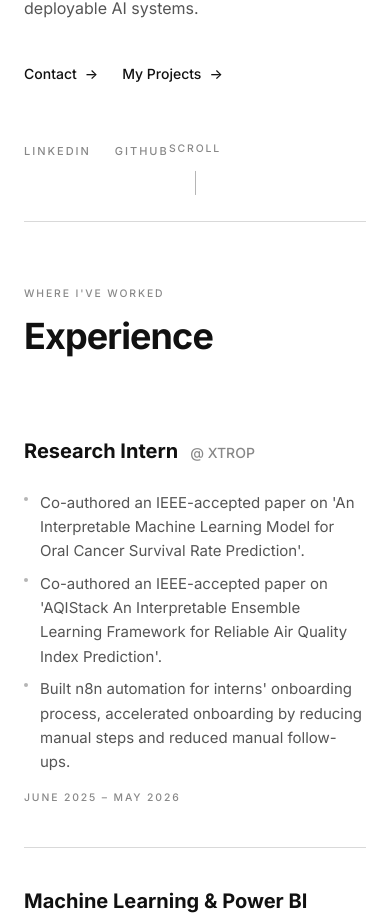
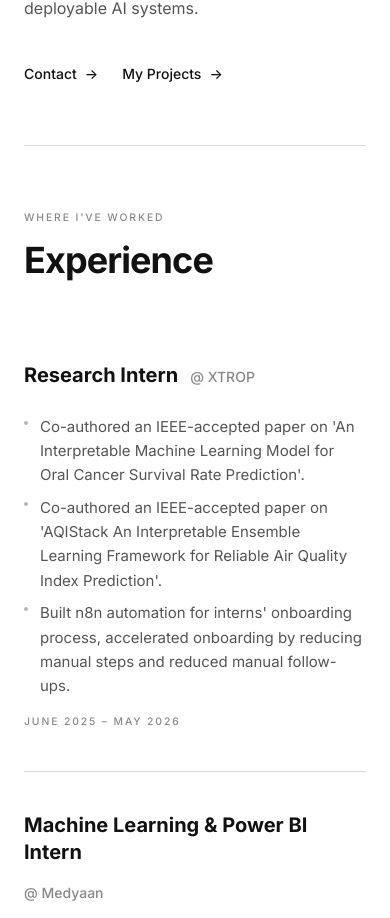
Before and after one commit to Pagalavan01/portfolio, a Next.js app: page / in a window 390 px wide. Shown: the part 851-1769 px from the top of the page. Built offline with nearby package versions, Linux system fonts and the light colour scheme.

Commit message:
Hide scroll indicator on mobile

```diff
--- a/components/sections/hero.tsx
+++ b/components/sections/hero.tsx
@@ -68,25 +68,7 @@
                             </Link>
                         </motion.div>
 
-                        {/* Mobile social links — visible only on small screens */}
-                        <motion.div
-                            initial={{ opacity: 0 }}
-                            animate={{ opacity: 1 }}
-                            transition={{ delay: 0.7, duration: 0.5 }}
-                            className="mt-8 flex items-center gap-6 lg:hidden"
-                        >
-                            {socialLinks.map((link) => (
-                                <a
-                                    key={link.name}
-                                    href={link.href}
-                                    target="_blank"
-                                    rel="noopener noreferrer"
-                                    className="text-[11px] tracking-[0.18em] uppercase text-[#888888] hover:text-[#111111] transition-colors font-medium"
-                                >
-                                    {link.name}
-                                </a>
-                            ))}
-                        </motion.div>
+
                     </motion.div>
 
                     {/* Right: Profile photo */}
@@ -116,7 +98,7 @@
                 initial={{ opacity: 0 }}
                 animate={{ opacity: 1 }}
                 transition={{ delay: 1.2, duration: 0.5 }}
-                className="absolute bottom-8 left-1/2 -translate-x-1/2 flex flex-col items-center gap-2"
+                className="absolute bottom-8 left-1/2 -translate-x-1/2 hidden lg:flex flex-col items-center gap-2"
             >
                 <span className="label-sm">Scroll</span>
                 <motion.span
```
